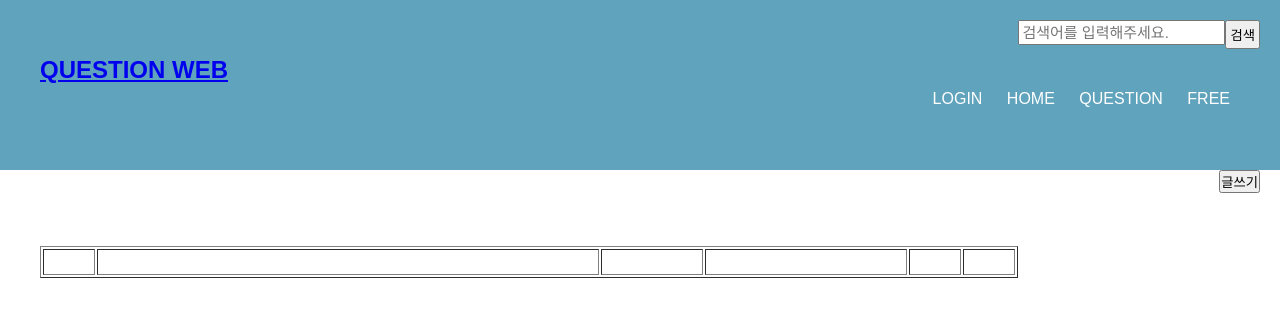
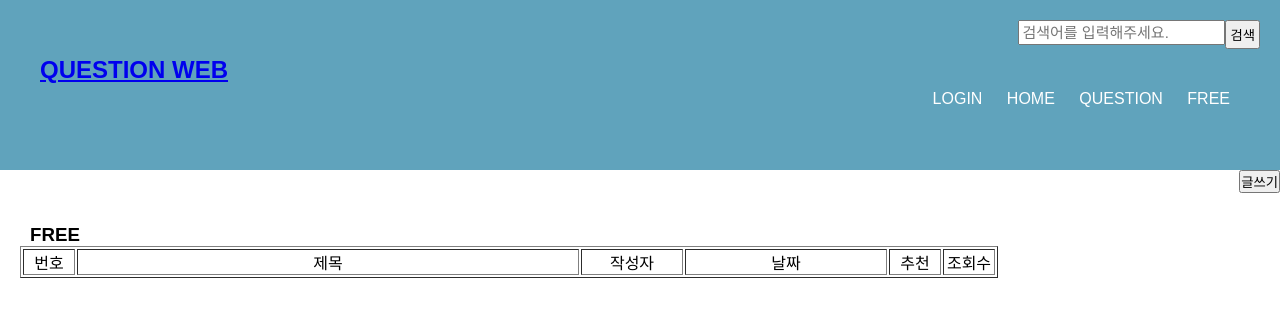
Before and after one commit to visionWWW/QuestionWeb, a PHP site: page /free.php in a window 1280 px wide. Shown: the top 317 px of the page. Run offline with PHP 8.4, Linux system fonts and the light colour scheme; data that the repository does not hold is empty.

Commit message:
Update free.php

```diff
--- a/free.php
+++ b/free.php
@@ -34,11 +34,13 @@
   <body>
     <div class="header" style="padding-top: 20px;">
       <div class="search" >
-      <button style="float: right; padding: 3px;">검색</button>
-       <input type="text" placeholder="검색어를 입력해주세요." style="display:inline-block; font-size:15px; padding:2px; float: right;">
-    </div>
+        <form method="GET" action="search.php">
+          <input type="submit" value="검색" style="float: right; padding: 3px;">
+          <input type="text" name="keyword" placeholder="검색어를 입력해주세요." style="display:inline-block; font-size:15px; padding:2px; float: right;">
+        </form>
+      </div>
+      <div class="header">
 
-    <div class="header">
       <h2 class="logo"><a href="index.php">Question Web</a></h2>
       <input type="checkbox" id="chk">
       <label for="chk" class="show-menu-btn">
@@ -63,13 +65,13 @@
         </label>
       </ul>
 
-
+    </div>
     </div>
 <button type="button" onclick="location.href='posting.php'" style="float: right;">글쓰기</button>
 <br><br><br>
-<h3 style="margin-left:30px">FREE</h3>
+<h3 style="margin-left:30px;color:black;">FREE</h3>
     <div class="content">
-      <table border="1">
+      <table border="1" style="color:black;">
         <thead align="center">
           <tr>
             <td width="50">번호</td>
```
